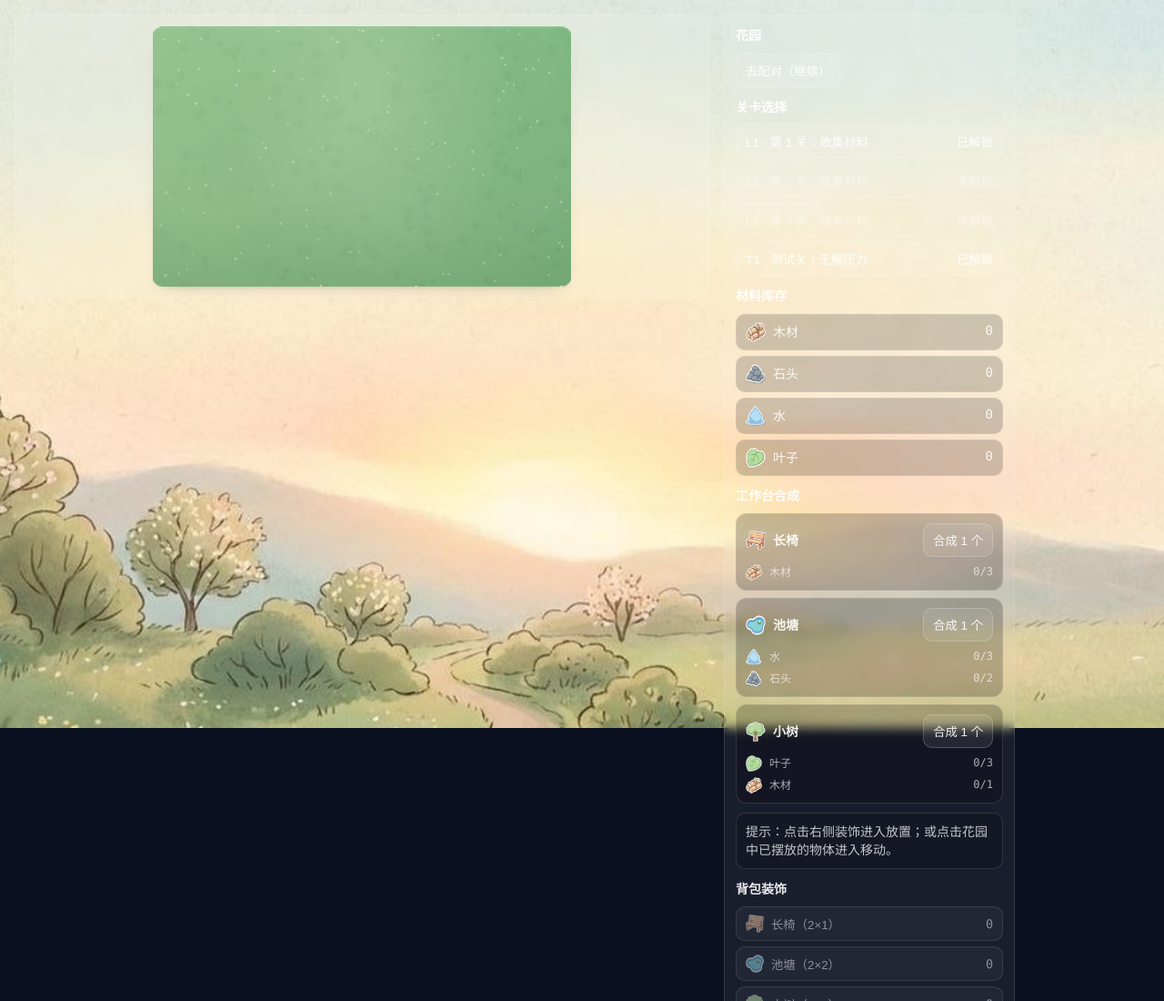
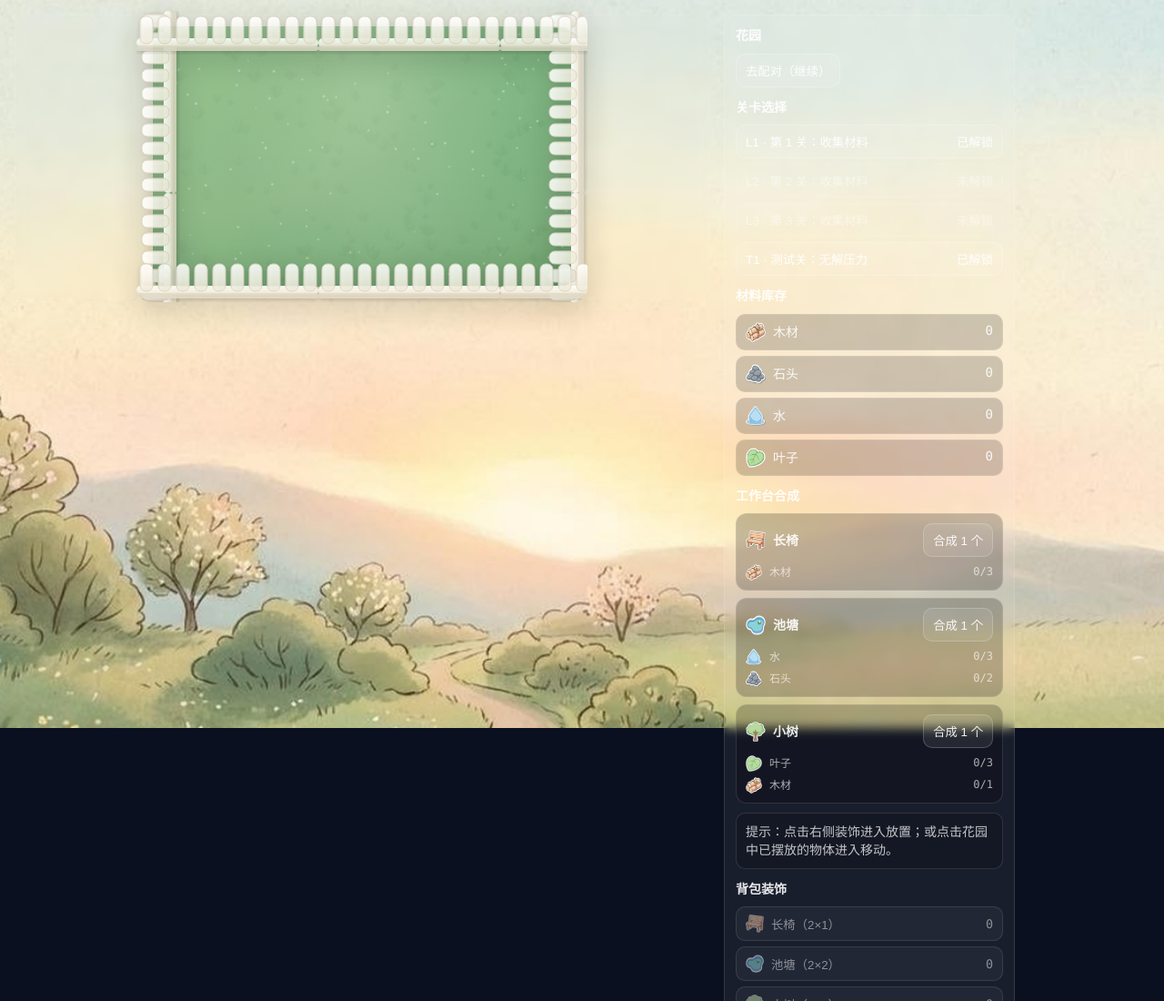
Before and after one commit to zhuoweishun/plant-lianliankan, a website built with Vite: page index.html in a window 1280 px wide. Shown: the top 1100 px of the page at 91% size. Built offline with nearby package versions, Linux system fonts and the light colour scheme.

Commit message:
feat(ui): add garden fence frame to make garden area readable

```diff
--- a/src/styles.css
+++ b/src/styles.css
@@ -237,6 +237,28 @@ code {
   filter: saturate(1.18) contrast(1.02);
 }
 
+/* 围栏：给“这是花园”一个明确语义边界（未来扩张可复用：repeat-x/repeat-y） */
+.garden-grid::after {
+  content: "";
+  position: absolute;
+  inset: -18px;
+  pointer-events: none;
+  border-radius: 16px;
+  /* four sides */
+  background-image: var(--fence-h, none), var(--fence-h, none), var(--fence-v, none), var(--fence-v, none);
+  background-repeat: repeat-x, repeat-x, repeat-y, repeat-y;
+  background-size: 200px 48px, 200px 48px, 48px 200px, 48px 200px;
+  background-position: left top, left bottom, left top, right top;
+  opacity: 0.9;
+  filter: drop-shadow(0 10px 18px rgba(0, 0, 0, 0.20));
+}
+
+.scene--garden .board-pane {
+  /* 让花园更“在场景里”，弱化外层 UI 卡片感 */
+  background: transparent;
+  border-color: rgba(255, 255, 255, 0.08);
+}
+
 .garden-cell {
   position: relative;
   overflow: hidden;
--- a/src/ui/scenes/GardenScene.ts
+++ b/src/ui/scenes/GardenScene.ts
@@ -398,6 +398,9 @@ export class GardenScene {
     this.gridEl.style.display = "grid";
     // 连续草地底图：用非平铺插画草（cover）避免“纹理感”，并可适配未来扩张
     this.gridEl.style.setProperty("--garden-ground", `url("${publicUrl("ui/backgrounds/garden/ground.png")}")`);
+    // 围栏资源（repeat-x/repeat-y），通过 CSS 变量注入以兼容 BASE_URL
+    this.gridEl.style.setProperty("--fence-h", `url("${publicUrl("ui/decor/fence-h.svg")}")`);
+    this.gridEl.style.setProperty("--fence-v", `url("${publicUrl("ui/decor/fence-v.svg")}")`);
     this.gridEl.style.gridTemplateColumns = `repeat(${this.garden.width}, ${cellPx}px)`;
     this.gridEl.style.gridTemplateRows = `repeat(${this.garden.height}, ${cellPx}px)`;
     // 默认不显示格子分界线；放置/移动模式再显示 gap 帮助对齐
```
Also changed, not shown: public/ui/decor/fence-h.svg (added), public/ui/decor/fence-v.svg (added).
